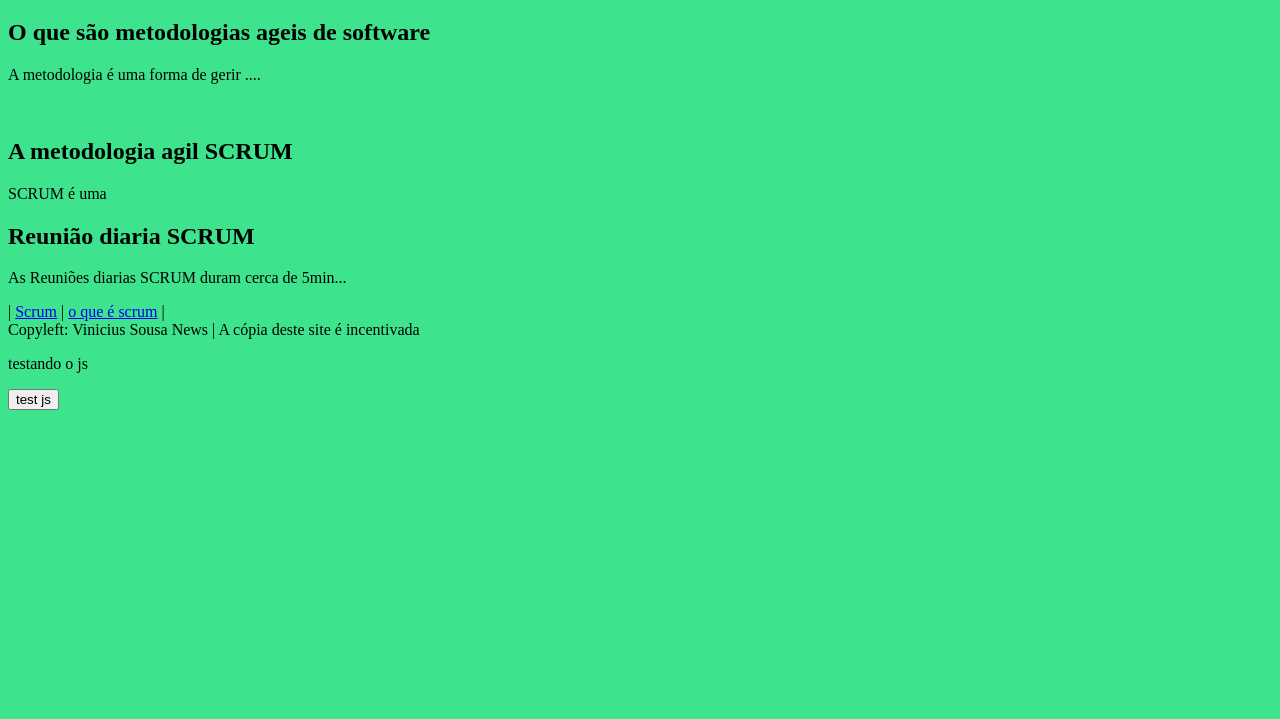
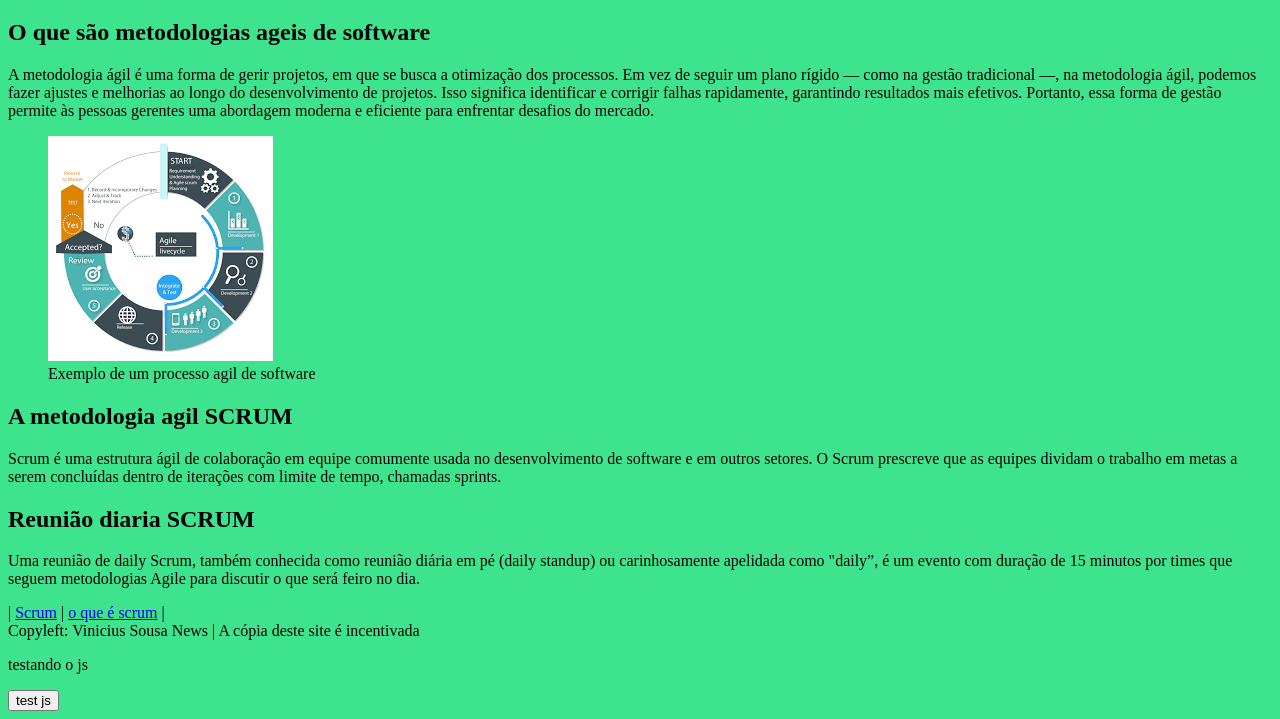
Before and after one commit to Vinicius-X/semantico, a plain HTML site: page index.html in a window 1280 px wide. Shown: the part 87-806 px from the top of the page. Drawn offline with Linux system fonts and the light colour scheme.

Commit message:
Add files via upload

```diff
--- a/index.html
+++ b/index.html
@@ -26,11 +26,14 @@
         <main>
             <h2>O que são metodologias ageis de
             software</h2>
-            <p>A metodologia é uma forma de
-            gerir ....</p>
+            <p>A metodologia ágil é uma forma de gerir projetos, em que se busca a otimização dos processos.
+             Em vez de seguir um plano rígido — como na gestão tradicional —, na metodologia ágil, podemos fazer ajustes
+             e melhorias ao longo do desenvolvimento de projetos. Isso significa identificar e corrigir falhas rapidamente,
+             garantindo resultados mais efetivos. Portanto, essa forma de gestão permite às pessoas gerentes uma abordagem
+             moderna e eficiente para enfrentar desafios do mercado.</p>
             <figure>
-                <img src="" alt="">
-                <figcaption></figcaption>
+                <img src="agil.png" alt="foto do sistema agil">
+                <figcaption>Exemplo de um processo agil de software</figcaption>
             </figure>
         </main>
     </section>
@@ -39,21 +42,24 @@
         <!--artigo1-->
         <article>
             <h2>A metodologia agil SCRUM</h2>
-            <p>SCRUM é uma</p>
+            <p>Scrum é uma estrutura ágil de colaboração em equipe comumente usada no desenvolvimento de
+                software e em outros setores. O Scrum prescreve que as equipes dividam o trabalho em metas
+                a serem concluídas dentro de iterações com limite de tempo, chamadas sprints.</p>
         </article>
         <!--artigo 2-->
         <article>
             <h2>Reunião diaria SCRUM</h2>
-            <P>As Reuniões diarias SCRUM duram cerca
-            de 5min...</P>
+            <P>Uma reunião de daily Scrum, também conhecida como reunião diária em pé (daily standup) ou carinhosamente
+                apelidada como "daily”, é um evento com duração de 15 minutos
+                por times que seguem metodologias Agile para discutir o que será feiro no dia.</P>
 
         </article>
 
     </section>
     <aside>
             <a href="index.html"></a> |
-            <a href="#">Scrum</a> |
-            <a href="#">o que é scrum</a> |
+            <a href="https://en.wikipedia.org/wiki/Scrum_(software_development)">Scrum</a> |
+            <a href="https://pt.semrush.com/blog/scrum/?kw=&cmp=BR_POR_SRCH_DSA_Blog_PT&label=dsa_pagefeed&Network=g&Device=c&utm_content=678287389888&kwid=dsa-2227432791347&cmpid=19241772885&agpid=158827185790&BU=Core&extid=109814358018&adpos=&gad_source=1&gclid=EAIaIQobChMIr9udj-vuhAMVv9HCBB0PAQmmEAAYAiAAEgIa7fD_BwE">o que é scrum</a> |
             <a href="#"></a>
 
     </aside>
```
Also changed, not shown: agil.png (added).
